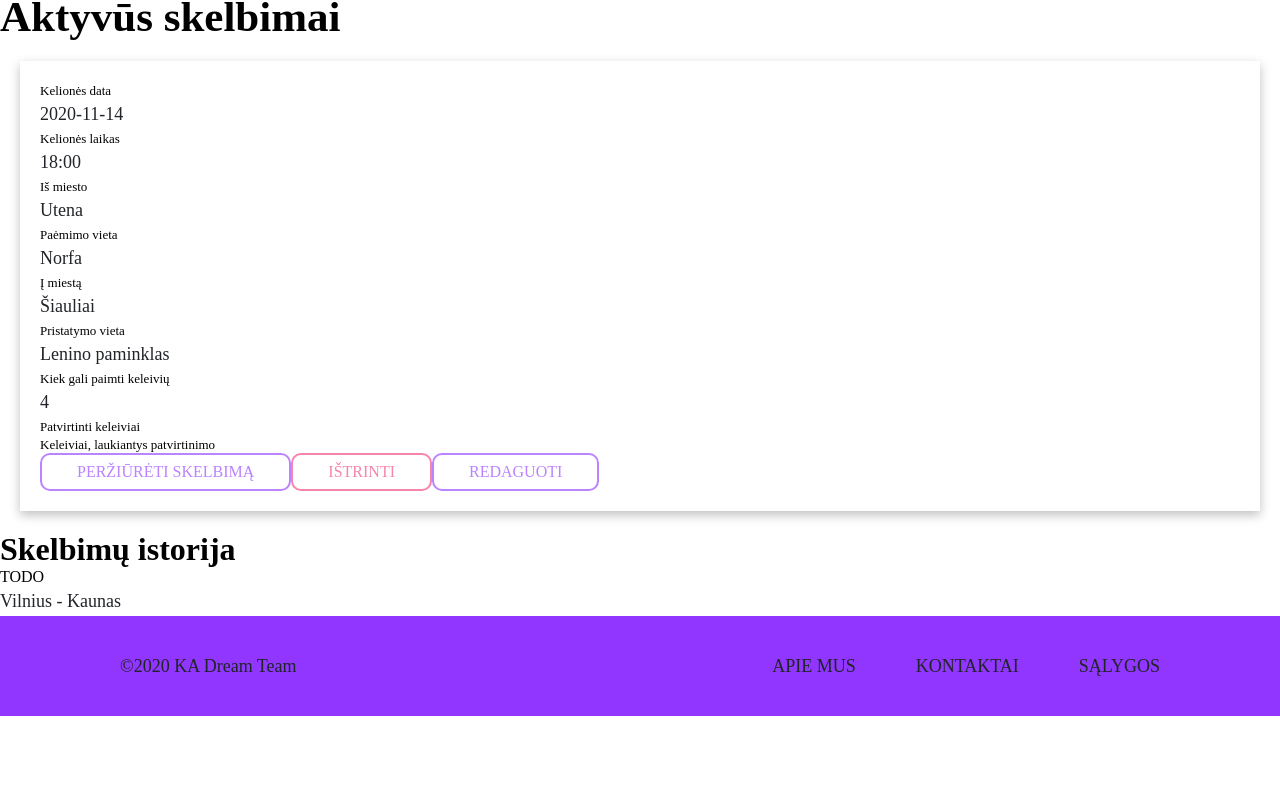
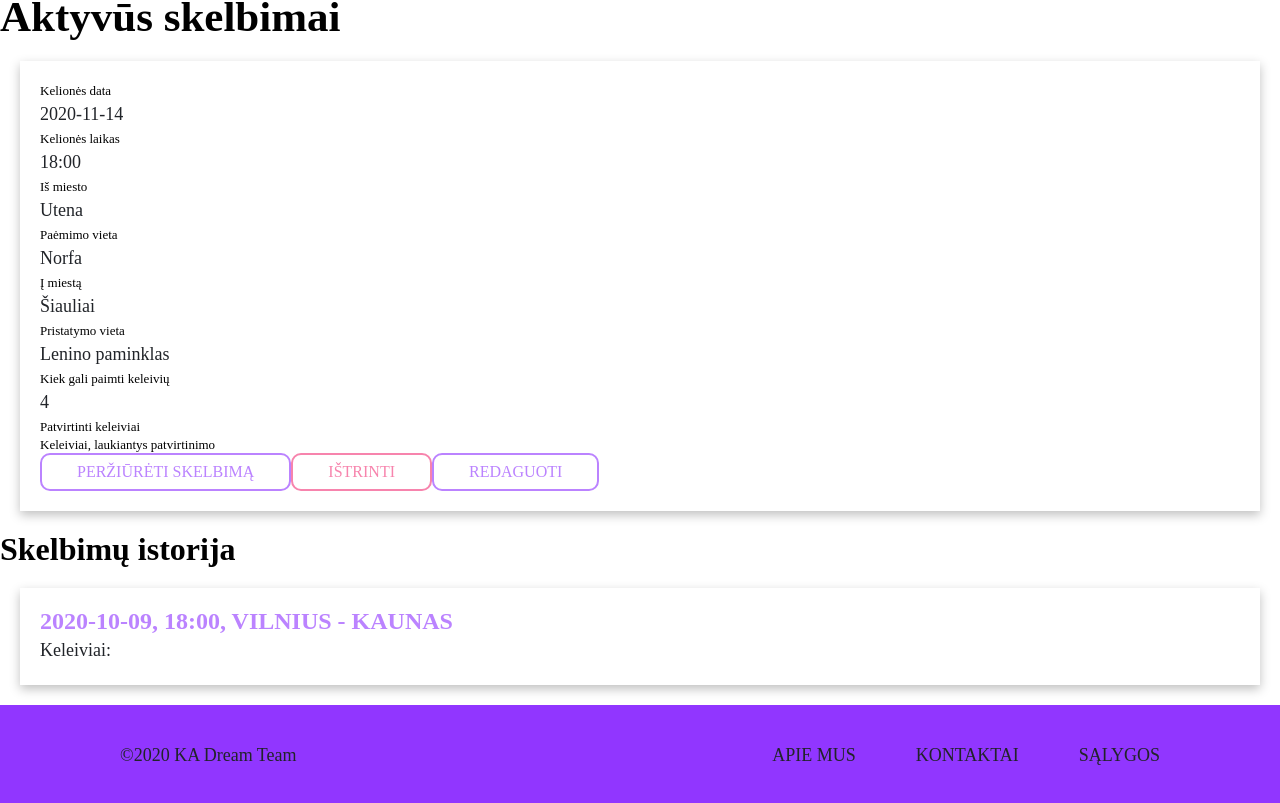
Before and after one commit to gameg0065/Pakeliui, a Vue app in the folder Front-end/: page /driver/history in a window 1280 px wide. Shown: the part 573-1376 px from the top of the page. Before the commit the page ends 1289 px from the top, so only its background shows below. Built offline with nearby package versions, Linux system fonts and the light colour scheme; a web font is replaced by a local one; what vue-js-modal would draw is missing.

Commit message:
update DriverHistory.vue component

```diff
--- a/Front-end/src/views/DriverHistory.vue
+++ b/Front-end/src/views/DriverHistory.vue
@@ -19,10 +19,11 @@
     <div>
       <h3>Skelbimų istorija</h3>
       <div v-if="expiredPosts.length > 0">
-        TODO
-        <div v-for="post in expiredPosts" :key="post.id">
-          <p>{{ post.route.from + ' - ' + post.route.to }}</p>
-        </div>
+        <DriverExpiredPostCard
+          v-for="post in expiredPosts"
+          :key="post.id"
+          :post="post"
+        />
       </div>
       <div v-else>
         <p>istorija tuščia</p>
@@ -33,6 +34,7 @@
 
 <script>
 import DriverActivePostCard from '@/components/DriverActivePostCard.vue';
+import DriverExpiredPostCard from '@/components/DriverExpiredPostCard.vue';
 
 import PostService from '@/services/PostService.js';
 import UserService from '@/services/UserService.js';
@@ -42,6 +44,7 @@ import { mapGetters } from 'vuex';
 export default {
   components: {
     DriverActivePostCard,
+    DriverExpiredPostCard,
   },
   computed: {
     ...mapGetters(['isLoggedIn', 'isDriver', 'userID']),
```
